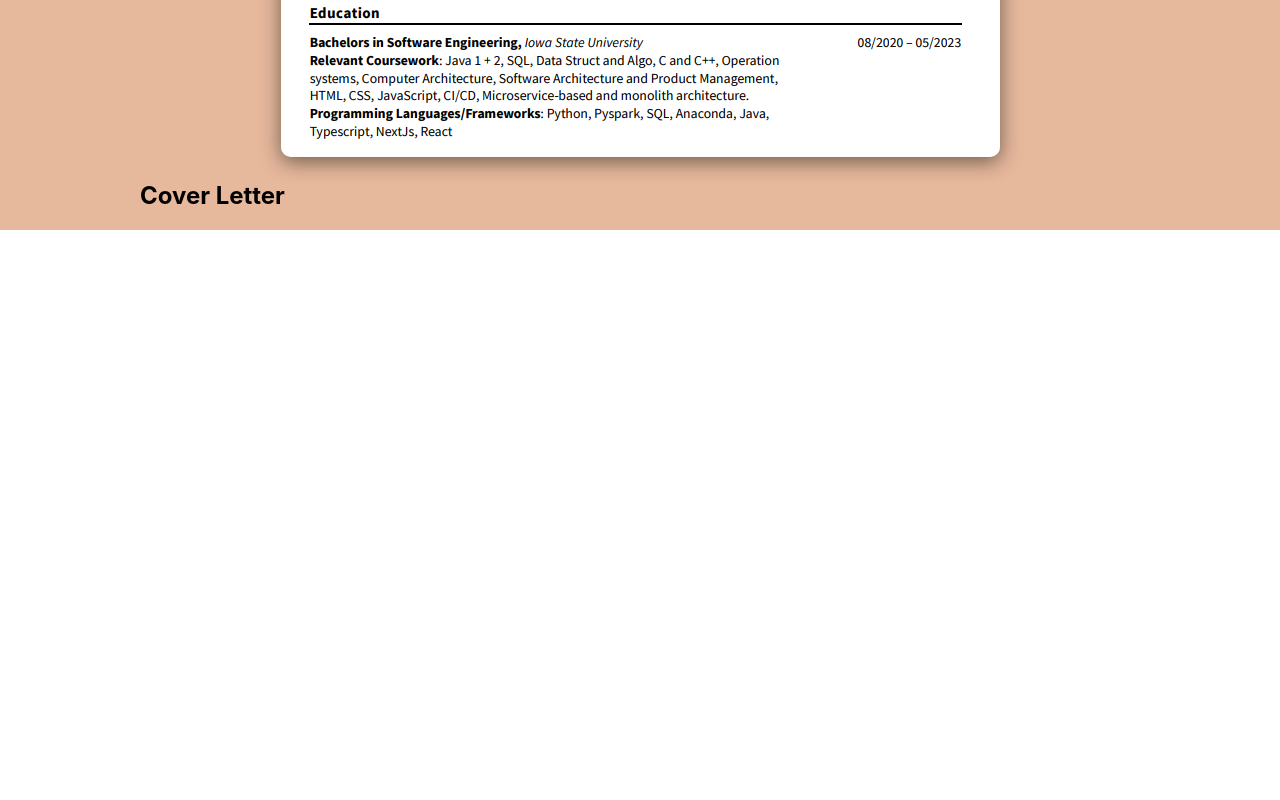
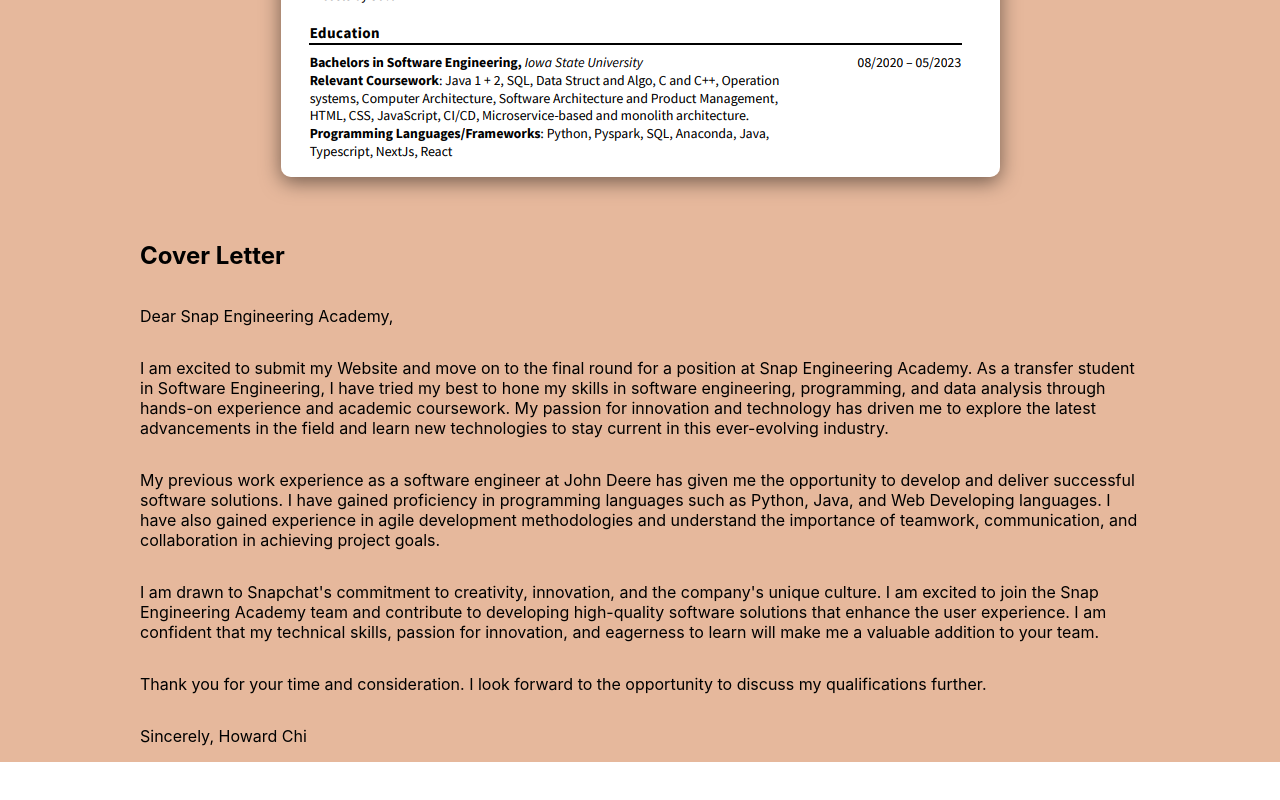
Before and after one commit to howardCLumi/snapchat, a React (Create React App) app: page /faq in a window 1280 px wide. Shown: the part 1510-2310 px from the top of the page. Before the commit the page ends 1790 px from the top, so only its background shows below. Built offline with nearby package versions, Linux system fonts and the light colour scheme.

Commit message:
fixed collasped

```diff
--- a/src/pages/Faq.css
+++ b/src/pages/Faq.css
@@ -22,7 +22,7 @@
   width: 100%;
   display: grid;
   justify-content: center;
-  grid-template-columns: 1fr 1fr 1fr 1fr;
+  grid-template-columns: 1fr 1fr 1fr;
   font-size: 40px;
   padding: 0.5%;
 }
@@ -69,8 +69,12 @@
 }
 .faq__resume-container {
   margin: auto;
+  padding: 20px;
 }
 .faq__resume {
   border-radius: 10px;
   box-shadow: 0 5px 20px rgba(0, 0, 0, 0.5);
 }
+.faq__cover-letter {
+  padding-top: 20px;
+}
--- a/src/pages/Faq.js
+++ b/src/pages/Faq.js
@@ -146,7 +146,6 @@
           <a href="#form-questions">Form Questions</a>
           <a href="#resume-faq">Resume</a>
           <a href="#cover-letter">Cover Letter</a>
-          <a href="#test">test</a>
         </div>
       </div>
       <div className="faq">
@@ -171,6 +170,39 @@
           <h2 id="cover-letter" className="faq__cover-letter">
             Cover Letter
           </h2>
+          <p>Dear Snap Engineering Academy,</p>
+          <p>
+            I am excited to submit my Website and move on to the final round for
+            a position at Snap Engineering Academy. As a transfer student in
+            Software Engineering, I have tried my best to hone my skills in
+            software engineering, programming, and data analysis through
+            hands-on experience and academic coursework. My passion for
+            innovation and technology has driven me to explore the latest
+            advancements in the field and learn new technologies to stay current
+            in this ever-evolving industry.
+          </p>
+          <p>
+            My previous work experience as a software engineer at John Deere has
+            given me the opportunity to develop and deliver successful software
+            solutions. I have gained proficiency in programming languages such
+            as Python, Java, and Web Developing languages. I have also gained
+            experience in agile development methodologies and understand the
+            importance of teamwork, communication, and collaboration in
+            achieving project goals.
+          </p>
+          <p>
+            I am drawn to Snapchat's commitment to creativity, innovation, and
+            the company's unique culture. I am excited to join the Snap
+            Engineering Academy team and contribute to developing high-quality
+            software solutions that enhance the user experience. I am confident
+            that my technical skills, passion for innovation, and eagerness to
+            learn will make me a valuable addition to your team.
+          </p>
+          <p>
+            Thank you for your time and consideration. I look forward to the
+            opportunity to discuss my qualifications further.
+          </p>
+          <p>Sincerely, Howard Chi</p>
         </div>
       </div>
     </>
```
